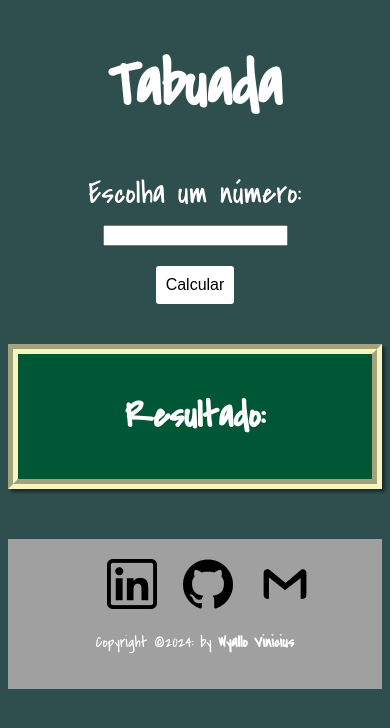
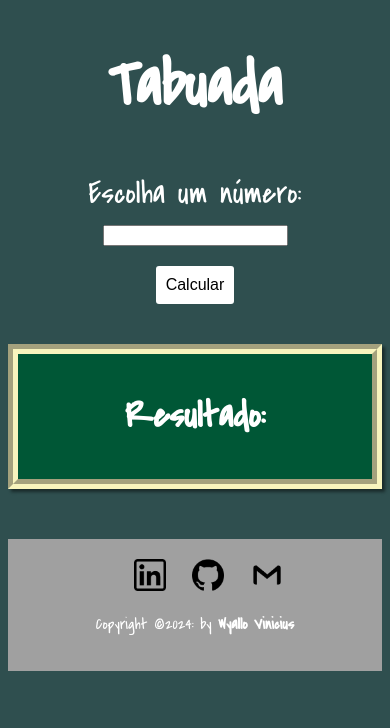
Before and after one commit to wytallogit/Tabuada, a plain HTML site: page index.html in a window 390 px wide. Drawn offline with Linux system fonts and the light colour scheme.

Commit message:
Upadat footer

```diff
--- a/style.css
+++ b/style.css
@@ -56,3 +56,10 @@ footer {
 footer img {
     margin: 0 10px;
 }
+
+@media (max-width: 400px) {
+
+    footer img {
+        width: 32px;
+    }
+}
```
